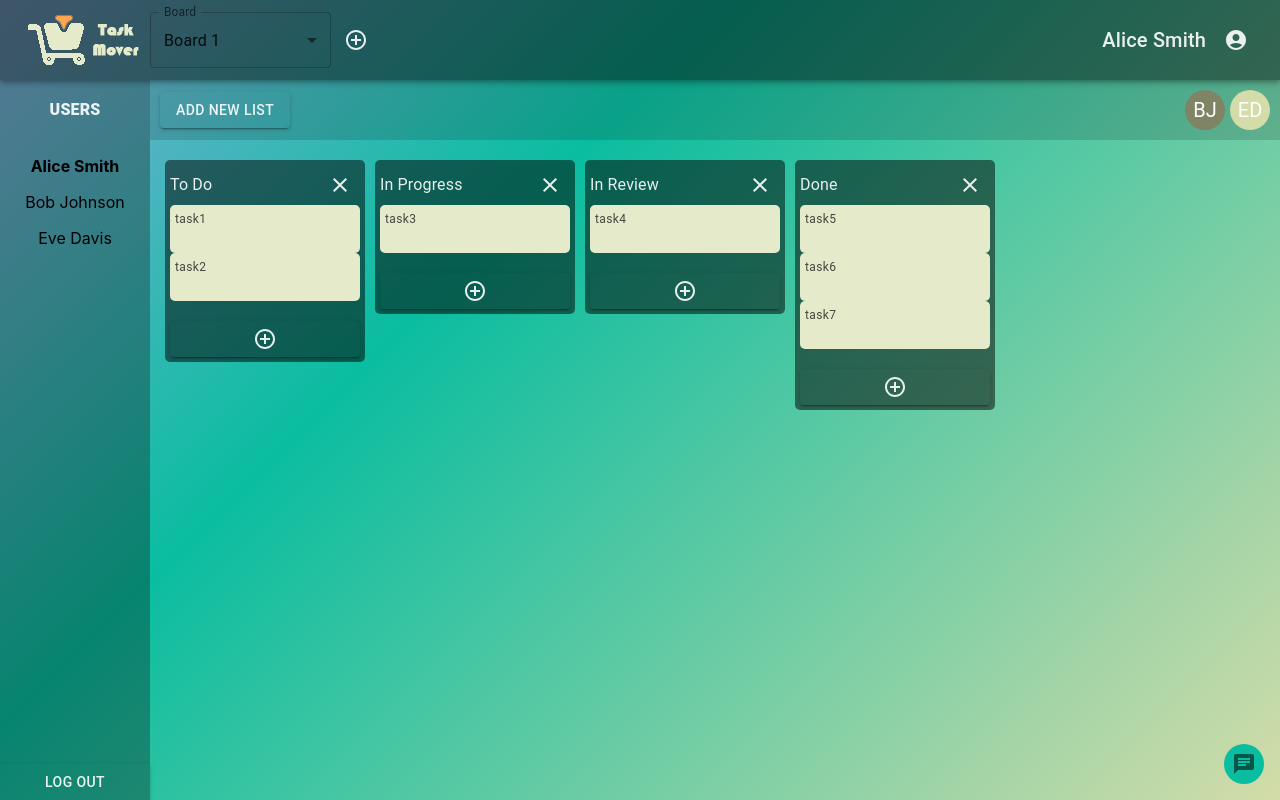
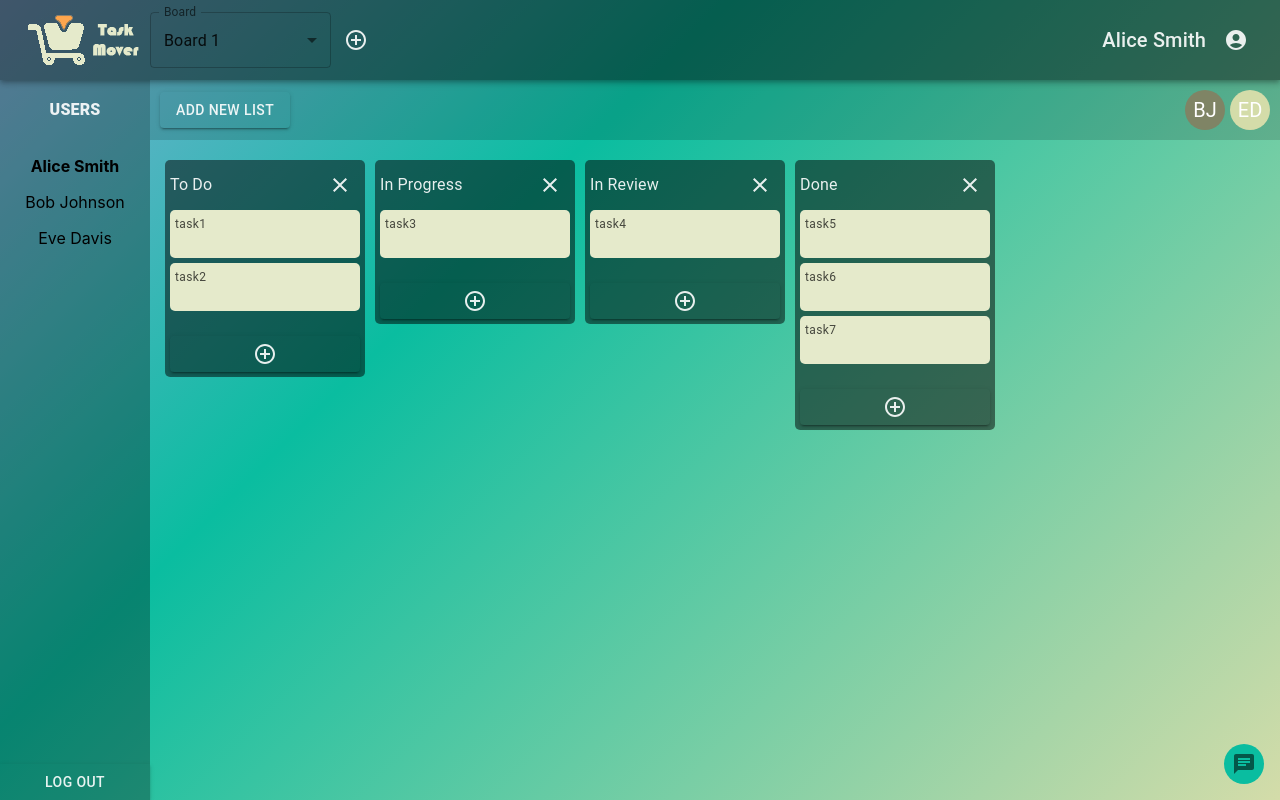
Before and after one commit to Setom29/task-mover, a React (Create React App) app: page /workspace in a window 1280 px wide. Built offline with nearby package versions, Linux system fonts and the light colour scheme.

Commit message:
fix: CardList -  display attr

```diff
--- a/src/components/board/CardList.js
+++ b/src/components/board/CardList.js
@@ -82,7 +82,7 @@ const CardList = inject(
           : null}
         <Box
           sx={{
-            display: "flex",
+            // display: "flex",
             flexDirection: "column",
             gap: "5px",
             width: "200px",
@@ -90,7 +90,7 @@ const CardList = inject(
             padding: "5px",
             backgroundColor: "shades.main",
             borderRadius: "5px",
-            display: isDragging ? "none" : "block"
+            display: isDragging ? "none" : "flex"
           }}
         >
           <Box
```
